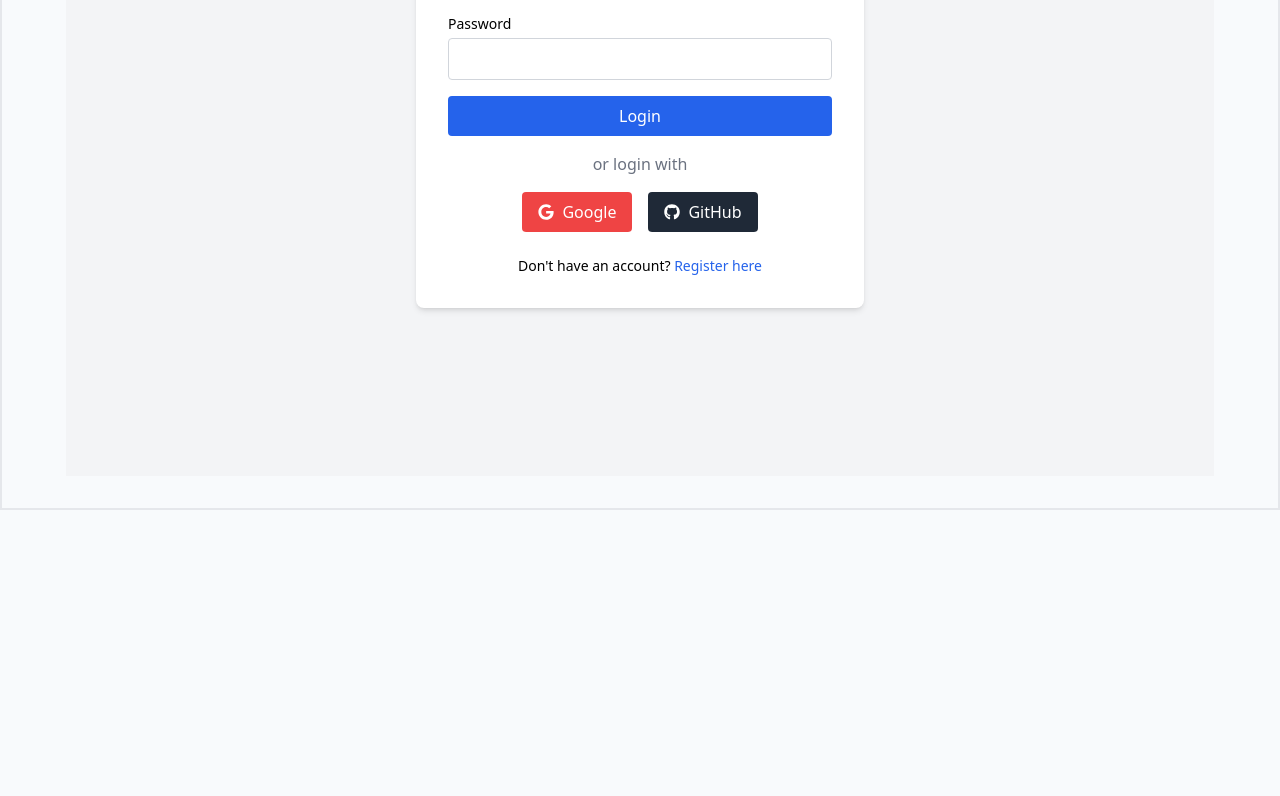
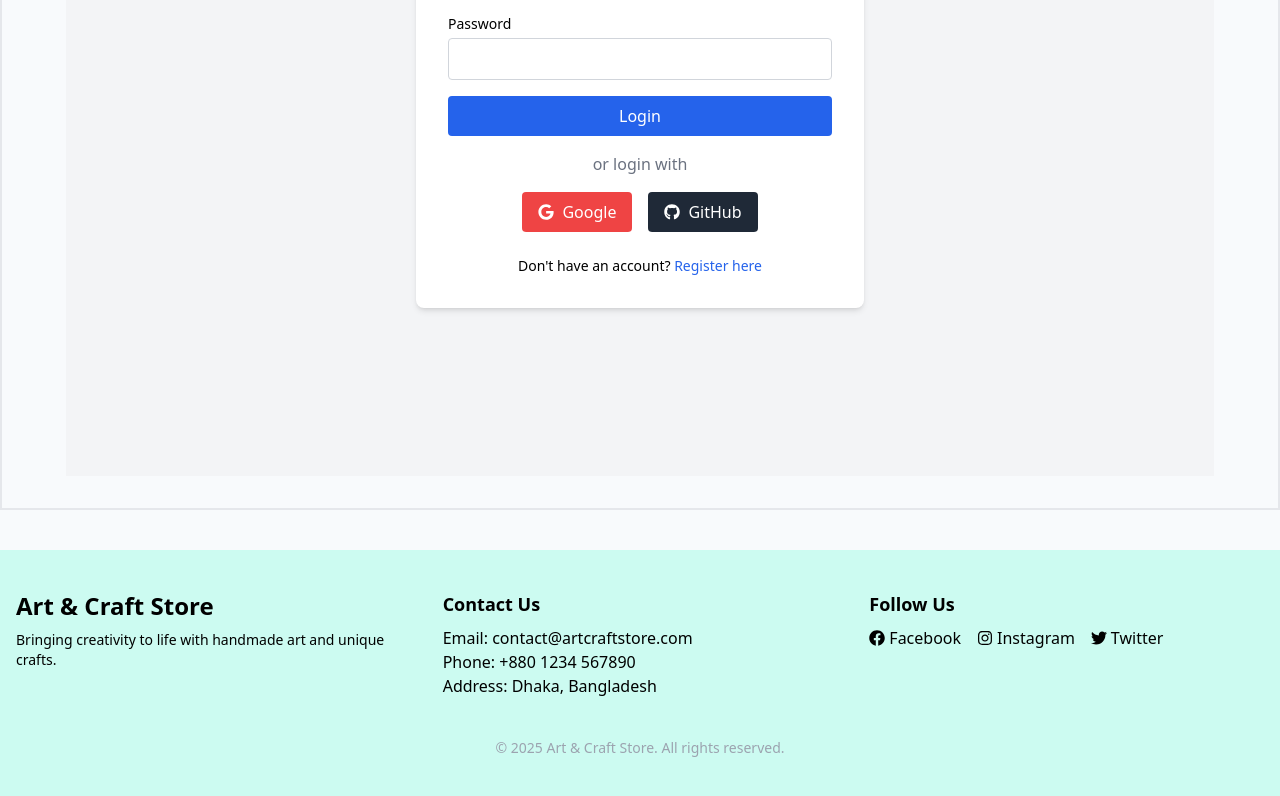
Before and after one commit to sheamZero/art-and-craft-store-client, a React (Vite) app: page /login in a window 1280 px wide. Shown: the part 786-1582 px from the top of the page. Before the commit the page ends 1296 px from the top, so only its background shows below. Built offline with nearby package versions, Linux system fonts and the light colour scheme; no server answers.

Commit message:
add delete item functionality

```diff
--- a/src/App.jsx
+++ b/src/App.jsx
@@ -1,6 +1,7 @@
 
 import { Outlet } from 'react-router-dom'
 import Navbar from './components/Navbar'
+import Footer from './components/Footer'
 
 function App() {
 
@@ -15,7 +16,7 @@ function App() {
       </main>
 
       <footer className=''>
-
+        <Footer></Footer>
       </footer>
 
     </>
--- /dev/null
+++ b/src/components/Footer.jsx
@@ -0,0 +1,48 @@
+import { FaFacebook, FaInstagram, FaTwitter } from "react-icons/fa";
+
+const Footer = () => {
+    return (
+        <footer className="bg-teal-100 py-10 mt-10">
+            <div className="max-w-7xl mx-auto px-4 grid grid-cols-1 md:grid-cols-3 gap-8 text-center md:text-left">
+                {/* Website Info */}
+                <div>
+                    <h2 className="text-2xl font-bold mb-2">Art & Craft Store</h2>
+                    <p className="text-sm">Bringing creativity to life with handmade art and unique crafts.</p>
+                </div>
+
+                {/* Contact Info */}
+                <div>
+                    <h3 className="text-lg font-semibold mb-2">Contact Us</h3>
+                    <p>Email: contact@artcraftstore.com</p>
+                    <p>Phone: +880 1234 567890</p>
+                    <p>Address: Dhaka, Bangladesh</p>
+                </div>
+
+                {/* Social Links */}
+                <div>
+                    <h3 className="text-lg font-semibold mb-2">Follow Us</h3>
+                    <div className="flex justify-center md:justify-start gap-4">
+                        <a href="https://facebook.com" target="_blank" rel="noreferrer" className="flex items-center gap-1 hover:text-blue-400">
+                            <FaFacebook></FaFacebook>
+                            <span>Facebook</span>
+                        </a>
+                        <a href="https://instagram.com" target="_blank" rel="noreferrer" className="flex items-center gap-1 hover:text-pink-400">
+                            <FaInstagram></FaInstagram>
+                            <span>Instagram</span>
+                        </a>
+                        <a href="https://twitter.com" target="_blank" rel="noreferrer" className="flex items-center gap-1 hover:text-blue-300">
+                            <FaTwitter></FaTwitter>
+                            <span>Twitter</span>
+                        </a>
+                    </div>
+                </div>
+            </div>
+
+            <div className="text-center text-gray-400 text-sm mt-10">
+                © {new Date().getFullYear()} Art & Craft Store. All rights reserved.
+            </div>
+        </footer>
+    );
+};
+
+export default Footer;
--- a/src/pages/AddItems.jsx
+++ b/src/pages/AddItems.jsx
@@ -28,10 +28,7 @@ const AddItems = () => {
                         icon: "success"
                     });
                 }
-
             })
-
-
         reset();
     };
 
--- a/src/pages/Home.jsx
+++ b/src/pages/Home.jsx
@@ -25,7 +25,7 @@ const Home = () => {
                 <p className="text-center text-paragraph text-lg mb-8">Lorem ipsum dolor sit amet consectetur adipisicing elit. Provident consectetur soluta ea incidunt? Voluptatibus, aperiam?</p>
 
                 <div className="grid grid-cols-1 sm:grid-cols-2 lg:grid-cols-3 md:gap-6 gap-6 px-4">
-                    {items.map((item, idx) => (
+                    {items.slice(0, 6).map((item, idx) => (
                         <ItemsCards item={item} key={idx} />
                     ))}
                 </div>
--- a/src/pages/MyItems.jsx
+++ b/src/pages/MyItems.jsx
@@ -1,6 +1,7 @@
 import { useContext, useEffect, useState } from "react";
 import { Link, useLoaderData } from "react-router-dom";
 import { AuthContext } from "../context/AuthProvider";
+import Swal from "sweetalert2";
 
 const MyItems = () => {
     const { user } = useContext(AuthContext);
@@ -17,7 +18,8 @@ const MyItems = () => {
     useEffect(() => {
         if (customizationFilter === "All") {
             setFilteredItems(myItems);
-        } else {
+        }
+        else {
             const filtered = myItems.filter(
                 item => item.customization.toLowerCase() === customizationFilter.toLowerCase()
             );
@@ -25,21 +27,37 @@ const MyItems = () => {
         }
     }, [customizationFilter]);
 
-    // Handle dropdown change
-    const handleOnChange = (e) => {
-        setCustomizationFilter(e.target.value);
-    };
-
-    // Handle Update
-    const handleUpdate = (id) => {
-        console.log("Update clicked for item:", id);
-        // Example: navigate(`/update/${id}`);
-    };
-
     // Handle Delete
     const handleDelete = (id) => {
-        console.log("Delete clicked for item:", id);
-        // Example: show confirmation and call delete API
+        Swal.fire({
+            title: "Do you want to Remove this Item?",
+            showCancelButton: true,
+            confirmButtonText: "Yes",
+        }).then((result) => {
+            if (result.isConfirmed) {
+                fetch(`http://localhost:5000/items/${id}`, {
+                    method: "DELETE"
+                })
+                    .then(res => res.json())
+                    .then(data => {
+                        console.log(data);
+                        if (data.deletedCount > 0) {
+                            Swal.fire({
+                                title: "Success",
+                                text: "Successfully delete Item!",
+                                icon: "success",
+
+                            })
+                            const remaining = filteredItems.filter(item => item._id === id);
+                            setFilteredItems(remaining);
+                        }
+                    })
+            }
+        });
+
+
+
+
     };
 
     return (
@@ -52,7 +70,7 @@ const MyItems = () => {
                 <select
                     className="border rounded px-3 py-2"
                     value={customizationFilter}
-                    onChange={handleOnChange}
+                    onChange={(e) => setCustomizationFilter(e.target.value)}
                 >
                     <option value="All">All</option>
                     <option value="Yes">Yes</option>
@@ -95,6 +113,10 @@ const MyItems = () => {
                                         className="bg-blue-500 text-white px-4 py-2 rounded hover:bg-blue-600"
                                         to={`/my-items/${item._id}`}>Update
                                     </Link>
+                                    <button
+                                        onClick={() => handleDelete(item._id)}
+                                        className="bg-red-500 text-white px-4 py-2 rounded hover:bg-red-600">Delete
+                                    </button>
                                 </div>
                             </div>
                         </div>
```
